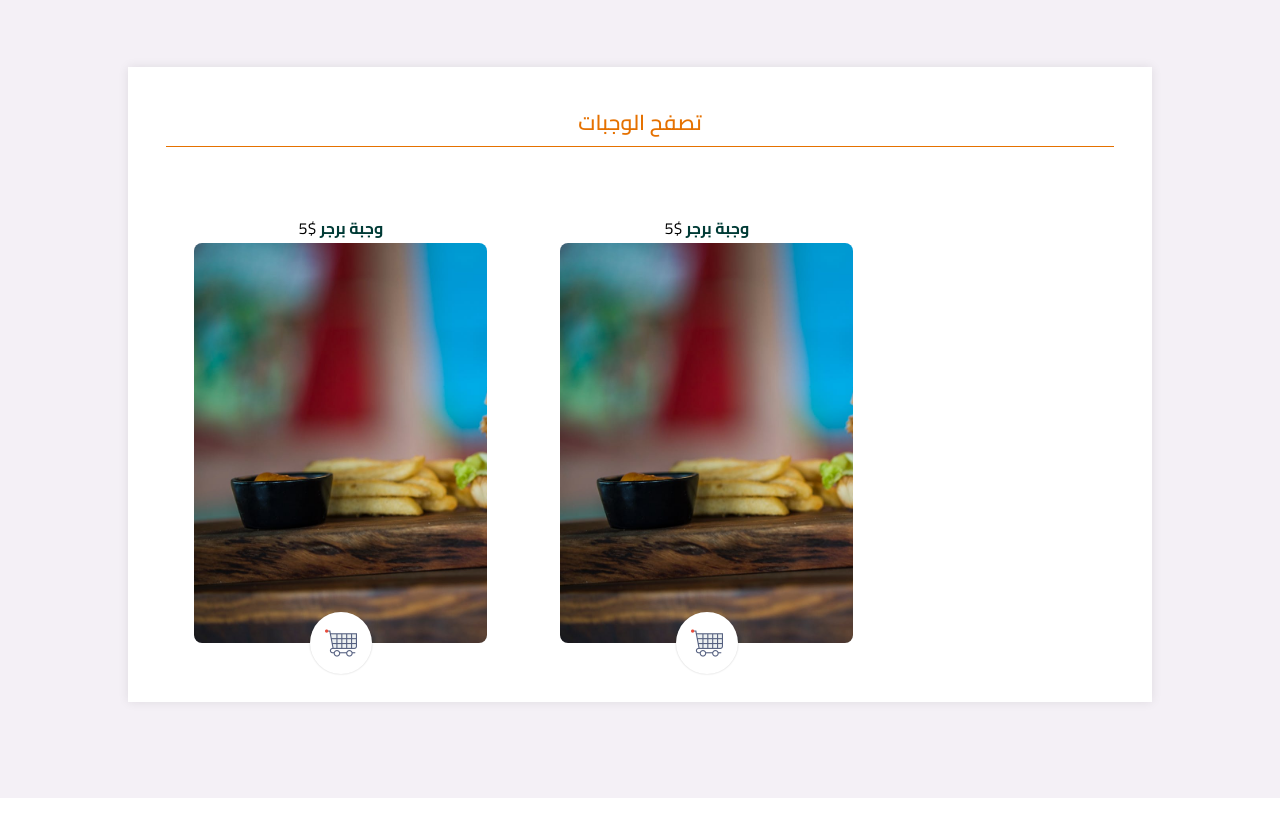
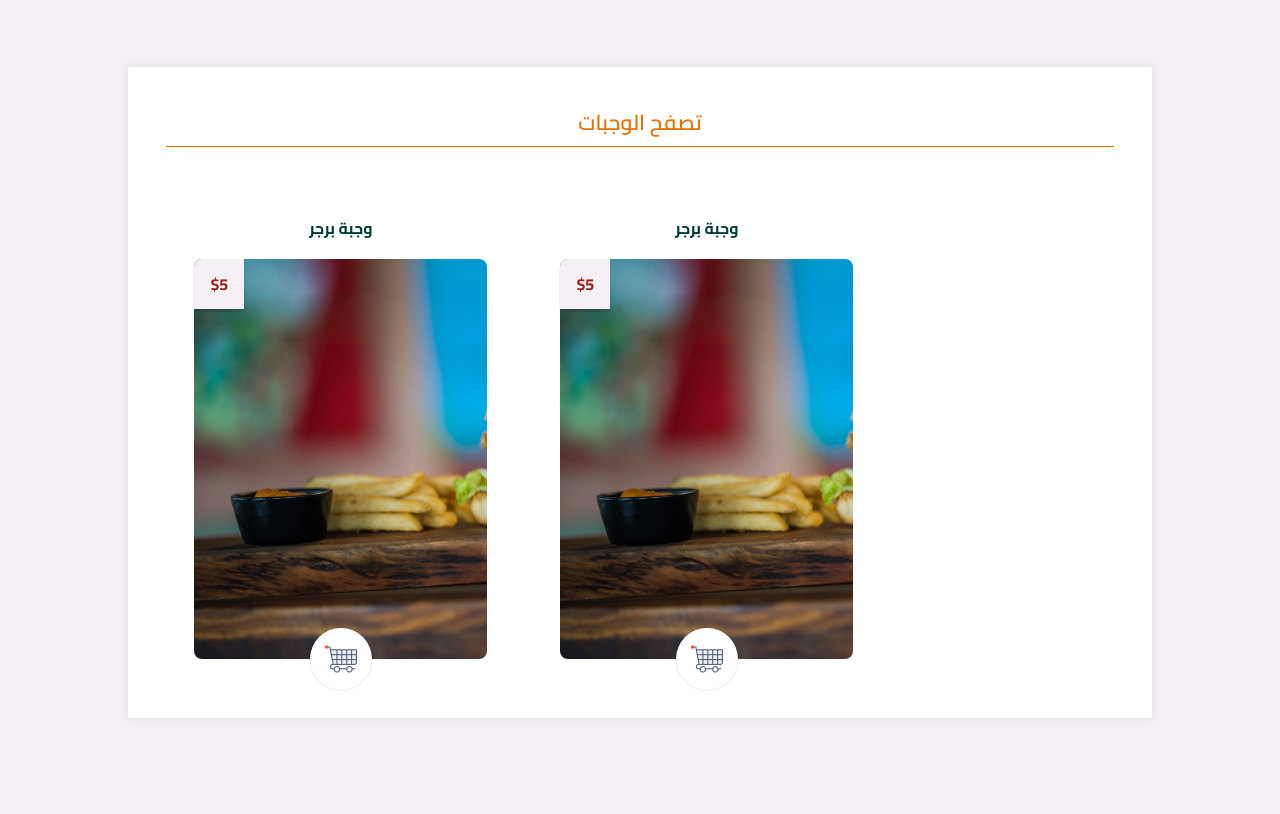
Before and after one commit to sohepalslamat/Delivery-of-meals, a Flask app: page /meals in a window 1280 px wide. Shown: the part 73-887 px from the top of the page. Run offline with Flask 2, Linux system fonts and the light colour scheme; data comes from the database, SQL or seed files in the repository; both versions use the stored data as it was after the commit.

Commit message:
Some Editing

```diff
--- a/static/style/style.css
+++ b/static/style/style.css
@@ -108,6 +108,21 @@ input {
   height: 100%;
   background: url("/static/images/assets/1.png") center center;
   background-size: cover;
+}
+
+#homepage .homepage-footer {
+  width: 100%;
+  padding: 16px 0;
+  position: absolute;
+  bottom: 0;
+  text-align: center;
+  font-weight: bold;
+  font-size: 0.7rem;
+}
+
+#homepage .homepage-footer span {
+  margin: 0 8px;
+  font-weight: bold;
 }
 /* #endregion HOMEPAGE*/
 
@@ -713,6 +728,19 @@ input {
   text-align: center;
   font-weight: 700;
 }
+#main-meals .meal-price {
+  position: absolute;
+  left: 0;
+  top: 0;
+  color: #9d1c19;
+  width: 50px;
+  height: 50px;
+  background: #f4f0f6;
+  border-radius: 8px 0 0 0;
+  box-shadow: 0 2.5px 2px #01040433;
+  line-height: 50px;
+  font-weight: bold;
+}
 /* #endregion MAIN MEAL */
 
 /* #region MEAL DETAILS */
--- a/templates/homepage.html
+++ b/templates/homepage.html
@@ -41,6 +41,11 @@
             >اطلــــــب الآن</a
           >
         </section>
+
+        <footer class="homepage-footer">
+          صهيب سلامات <span>|</span> أحمد رمزي البهوتي <span>|</span> عبدالرحمن
+          الجلاد
+        </footer>
       </div>
     </div>
   </body>
--- a/templates/show-meals-for-users.html
+++ b/templates/show-meals-for-users.html
@@ -49,14 +49,12 @@
         <div>
           {% for meal in meals %}
           <div class="meal">
-            <div>
-              <span class="meal-header">{{ meal.name }}</span>
-              <span>$5</span>
-            </div>
+            <p class="meal-header">{{ meal.name }}</p>
 
             <div>
               <a href="{{url_for('meal_details',id = meal.id)}}">
                 <img src="{{ meal.photo.url }}" alt="meal image" />
+                <span class="meal-price">$5</span>
               </a>
 
               <a class="cart" href="{{url_for('request_meal',id = meal.id)}}">
```
Also changed, not shown: d_m.db, static/images/meals/3019burger.jpeg (added), static/images/meals/9564burger.jpeg (added), static/images/meals/FB_IMG_1510612475320.jpg (deleted), static/images/meals/code_1.png (deleted).
